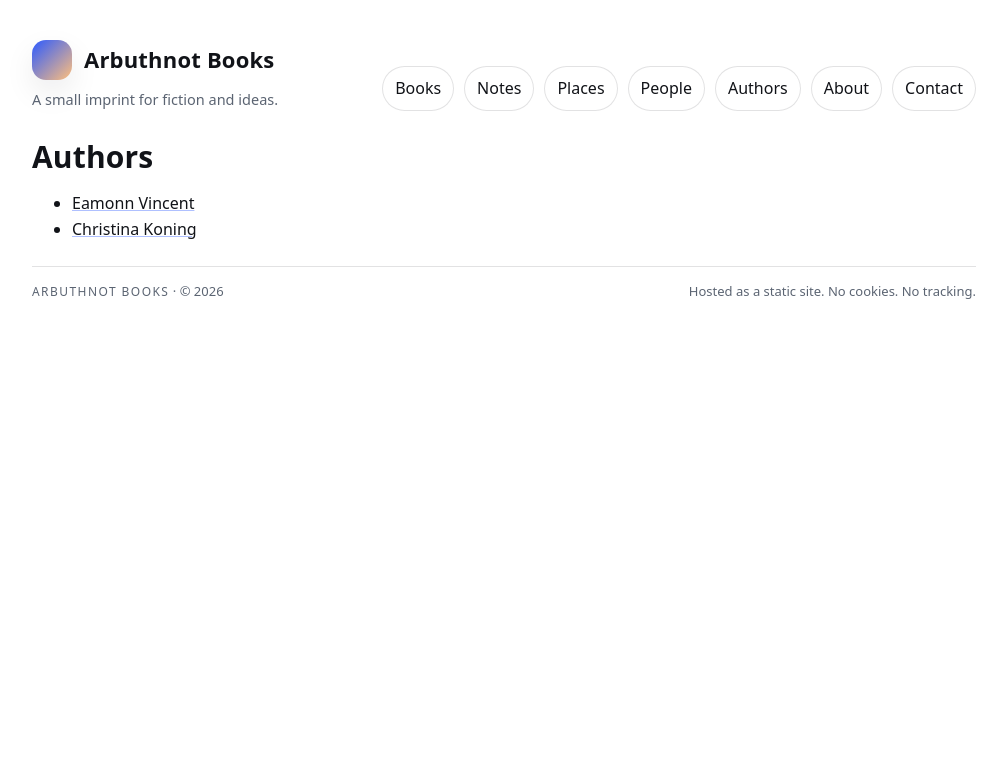
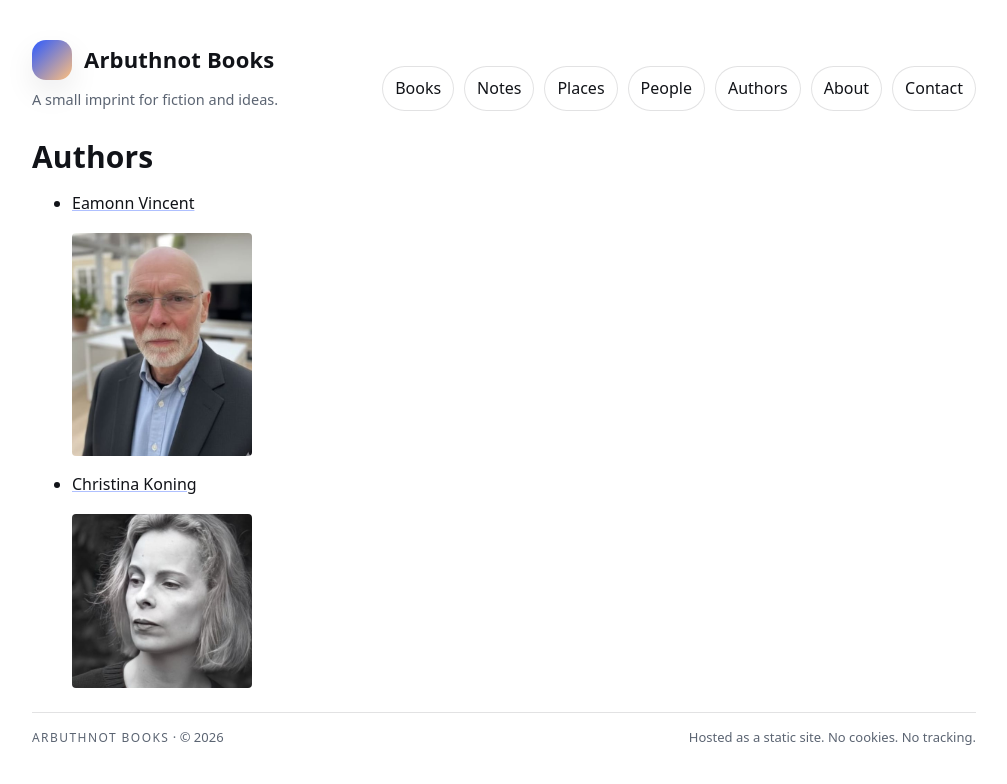
Before and after one commit to eamonnvi/Arbuthnot-Books, a Jekyll site: the page built from authors/index.md, in a window 1280 px wide. Shown: the top 784 px of the page, without its empty margins (136-1143 px from the left). Built offline with Jekyll 4.4.1, drawn with Linux system fonts in a browser that asks for light colours.

Commit message:
Author photos

```diff
--- a/_data/authors.yml
+++ b/_data/authors.yml
@@ -1,7 +1,9 @@
 eamonn:
   name: Eamonn Vincent
   bio: Novelist and editor at Arbuthnot Books.
+  photo: /assets/eamonn-vincent.jpg
 
 christina:
   name: Christina Koning
   bio: Novelist and contributor to Arbuthnot Books.
+  photo: /assets/christina-koning.jpg
--- a/assets/site.scss
+++ b/assets/site.scss
@@ -26,3 +26,18 @@
   .sequence-book { gap: 1rem; }
   .sequence-book__cover { flex-basis: 75px; }
 }
+.author-photo {
+  display: block;
+  width: 180px;
+  max-width: 100%;
+  height: auto;
+  margin-bottom: 1rem;
+  border-radius: 4px;
+}
+
+.prose img {
+  display: block;
+  max-width: 100%;
+  height: auto;
+  margin: 1rem 0;
+}
--- a/authors/index.md
+++ b/authors/index.md
@@ -9,7 +9,13 @@ permalink: /authors/
     {% assign id = pair[0] %}
     {% assign a = pair[1] %}
     <li>
+
       <a href="{{ '/authors/' | append: id | append: '/' | relative_url }}">{{ a.name }}</a>
+      {% if a.photo %}
+		<img class="author-photo"
+	       src="{{ a.photo | relative_url }}"
+	       alt="{{ a.name }}">
+	{% endif %}
     </li>
   {% endfor %}
 </ul>
```
Also changed, not shown: notes/variable-stars/The Herschel Telescopes.md (+2 -1 lines), assets/christina-koning.jpg (added), assets/eamonn-vincent.jpg (added), assets/images/herschel-telescope.jpg (added).
